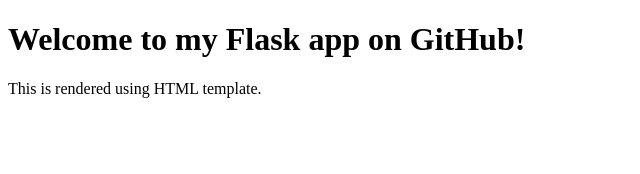
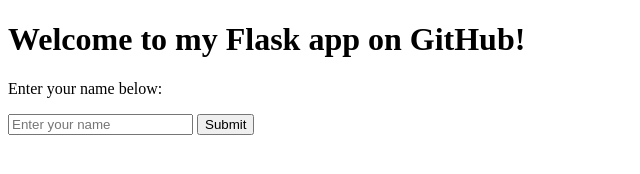
Before and after one commit to stupid-automations/TEMPORARY_PUBLIC, a plain HTML site: page templates/index.html in a window 1280 px wide. Shown: the whole page, without its empty margins (0-640 px from the left). Drawn offline with Linux system fonts and the light colour scheme.

Commit message:
Update index.html

```diff
--- a/templates/index.html
+++ b/templates/index.html
@@ -6,6 +6,11 @@
 </head>
 <body>
     <h1>Welcome to my Flask app on GitHub!</h1>
-    <p>This is rendered using HTML template.</p>
+    <p>Enter your name below:</p>
+
+    <form action="/submit" method="POST">
+        <input type="text" name="username" placeholder="Enter your name" required>
+        <button type="submit">Submit</button>
+    </form>
 </body>
 </html>
```
